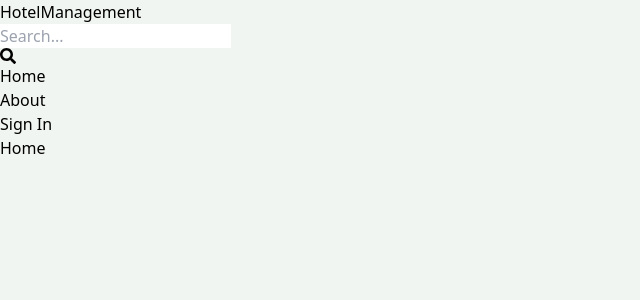
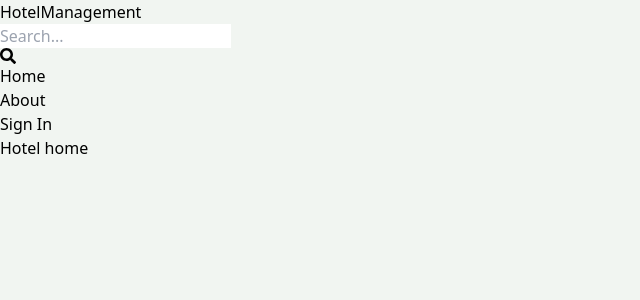
Before and after one commit to amaya064/Hotel-Managment-System, a React (Vite) app in the folder client/: page / in a window 1280 px wide. Shown: the top 300 px of the page, without its empty margins (0-640 px from the left). Built offline with nearby package versions, Linux system fonts and the light colour scheme.

Commit message:
instrall nod module and update home

```diff
--- a/client/src/pages/Home.jsx
+++ b/client/src/pages/Home.jsx
@@ -2,6 +2,6 @@ import React from 'react'
 
 export default function Home() {
   return (
-    <div>Home</div>
+    <div>Hotel home</div>
   )
 }
```
Also changed, not shown: 1 other file (tests, documents, lock files or other folders).
